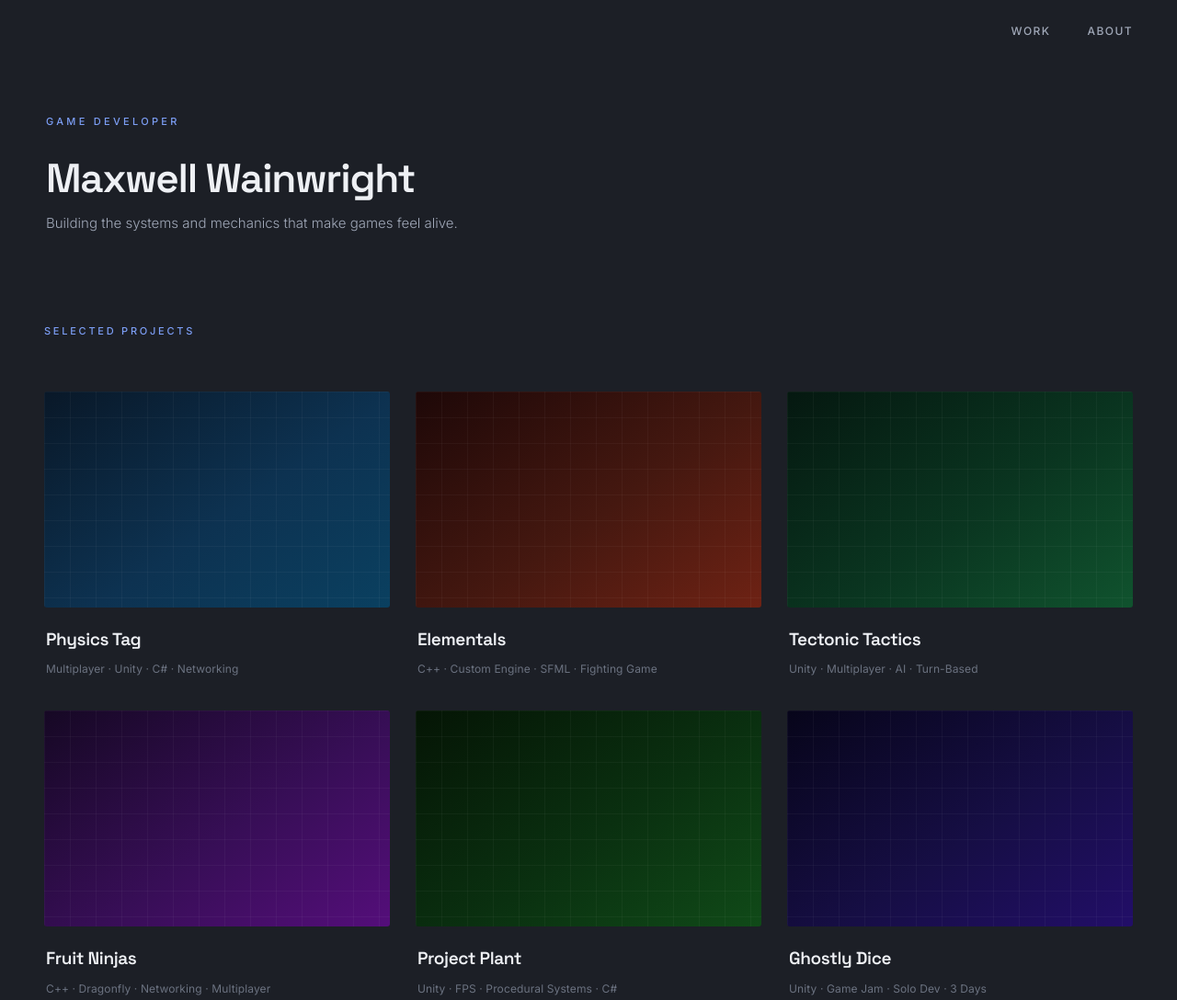
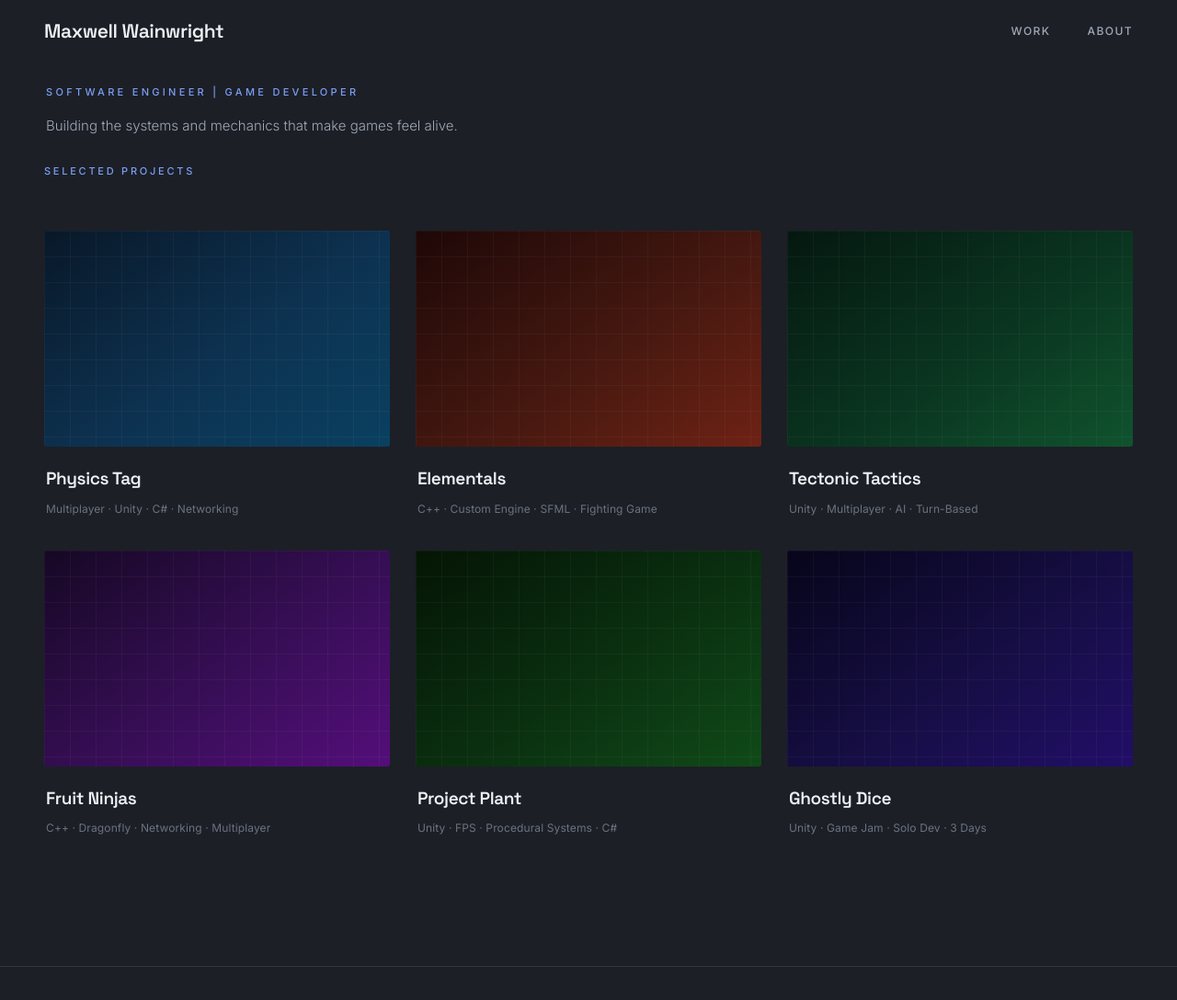
Before and after one commit to maxtheninja155/maxtheninja155.github.io, a website: page index.html in a window 1280 px wide. Shown: the top 1088 px of the page at 92% size. Drawn offline with Linux system fonts and the light colour scheme.

Commit message:
Iteration #3
Moves my name to hero bar, and switched some of the landed page text around, changed Game Developer --> Software Engineer | Game Developer

```diff
--- a/css/style.css
+++ b/css/style.css
@@ -125,16 +125,30 @@ img {
 }
 
 /* ==========================================
-   Hero
+   Nav name (left side of nav bar)
+   ========================================== */
+.nav-name {
+  font-family: var(--font-heading);
+  font-size: 21px;
+  font-weight: 600;
+  letter-spacing: -0.02em;
+  color: var(--text);
+}
+
+/* ==========================================
+   Hero (compact intro — eyebrow + tagline only)
    ========================================== */
 .hero {
-  padding: calc(var(--nav-height) + 56px) 48px 48px;
+  padding: calc(var(--nav-height) + 24px) 48px 28px;
   max-width: 1360px;
   margin: 0 auto;
 }
 
 .hero-content {
   padding: 0 2px;
+  display: flex;
+  flex-direction: column;
+  gap: 14px;
 }
 
 .hero-eyebrow {
@@ -143,21 +157,8 @@ img {
   letter-spacing: 0.3em;
   text-transform: uppercase;
   color: var(--accent);
-  margin-bottom: 28px;
   opacity: 0;
   animation: fadeUp 0.9s var(--ease-out) 0.1s forwards;
-}
-
-.hero-name {
-  font-family: var(--font-heading);
-  font-size: clamp(28px, 3.5vw, 44px);
-  font-weight: 600;
-  letter-spacing: -0.03em;
-  line-height: 1.1;
-  color: var(--text);
-  margin-bottom: 12px;
-  opacity: 0;
-  animation: fadeUp 0.9s var(--ease-out) 0.28s forwards;
 }
 
 .hero-tagline {
@@ -166,11 +167,11 @@ img {
   color: var(--text-dim);
   line-height: 1.75;
   opacity: 0;
-  animation: fadeUp 0.9s var(--ease-out) 0.46s forwards;
+  animation: fadeUp 0.9s var(--ease-out) 0.25s forwards;
 }
 
 @keyframes fadeUp {
-  from { opacity: 0; transform: translateY(22px); }
+  from { opacity: 0; transform: translateY(16px); }
   to   { opacity: 1; transform: translateY(0); }
 }
 
@@ -190,7 +191,7 @@ img {
    Projects Section
    ========================================== */
 .projects-section {
-  padding: 48px 48px 140px;
+  padding: 0 48px 140px;
   max-width: 1360px;
   margin: 0 auto;
 }
--- a/index.html
+++ b/index.html
@@ -13,6 +13,7 @@
 
   <nav class="nav" id="nav">
     <div class="nav-inner">
+      <span class="nav-name">Maxwell Wainwright</span>
       <div class="nav-links">
         <a href="#projects" class="nav-link">Work</a>
         <a href="#about" class="nav-link">About</a>
@@ -23,8 +24,7 @@
   <!-- ===================== HERO ===================== -->
   <section class="hero" id="hero">
     <div class="hero-content">
-      <p class="hero-eyebrow">Game Developer</p>
-      <h1 class="hero-name">Maxwell Wainwright</h1>
+      <p class="hero-eyebrow">Software Engineer | Game Developer</p>
       <p class="hero-tagline">Building the systems and mechanics that make games feel alive.</p>
     </div>
   </section>
```
